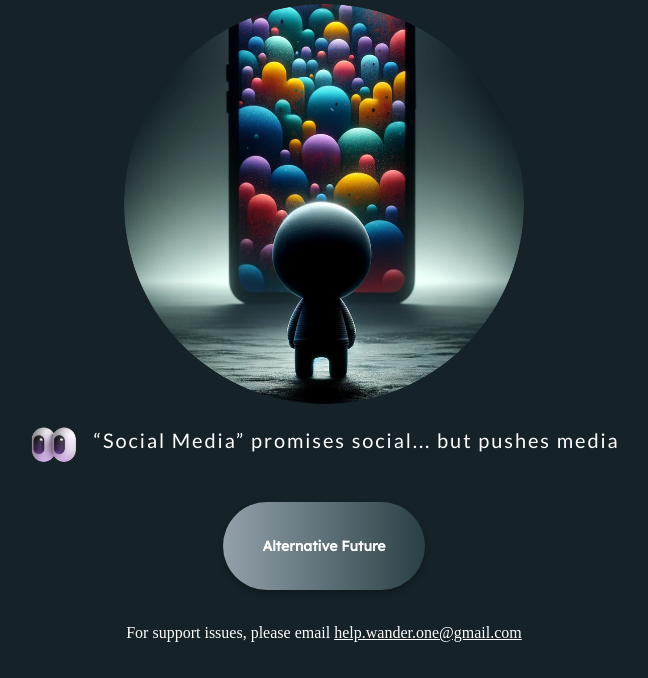
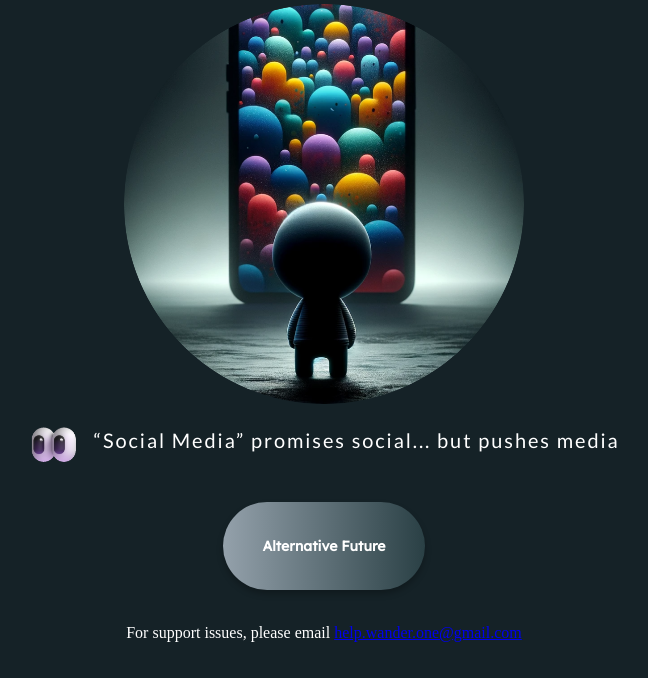
Before and after one commit to wanderflow/waitlist, a plain HTML site: page index.html in a window 1280 px wide. Shown: the part 138-816 px from the top of the page, without its empty margins (316-964 px from the left). Drawn offline with Linux system fonts and the light colour scheme.

Commit message:
Update style.css

```diff
--- a/style.css
+++ b/style.css
@@ -2,11 +2,6 @@ body {
     background-color: #152227;
     color: white;
     transition: all 1.5s ease-in-out;
-}
-
-a {
-    color: white;
-    text-decoration: underline;
 }
 
 a:visited {
```
